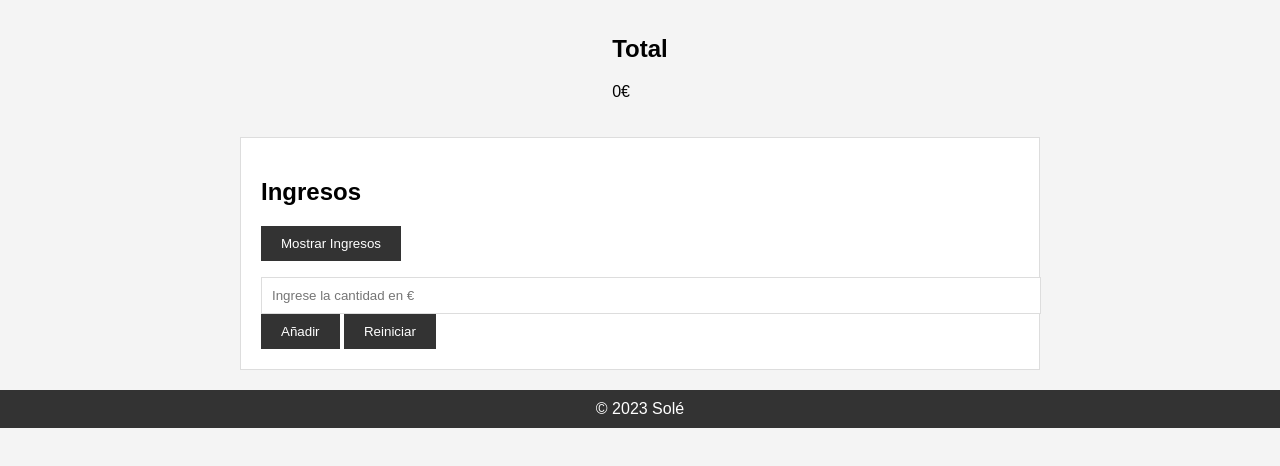
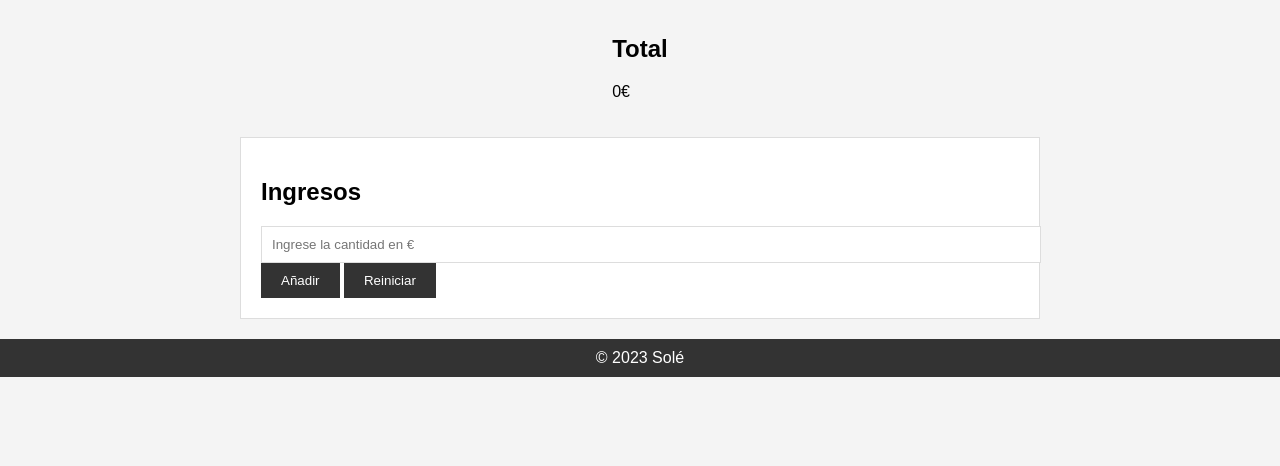
Before and after one commit to BlackMonkey0/BlackMonkey0.github.io, a plain HTML site: page index.html in a window 1280 px wide. Shown: the part 74-540 px from the top of the page. Drawn offline with Linux system fonts and the light colour scheme.

Commit message:
Update index.html

```diff
--- a/index.html
+++ b/index.html
@@ -17,8 +17,7 @@
         </section>
         <div id="transactions">
             <h2>Ingresos</h2>
-            <button id="toggle-transactions">Mostrar Ingresos</button>
-            <ul id="transaction-list" class="hidden">
+            <ul id="transaction-list">
                 <!-- Lista de ingresos -->
             </ul>
             <input type="number" id="amount" placeholder="Ingrese la cantidad en €">
```
